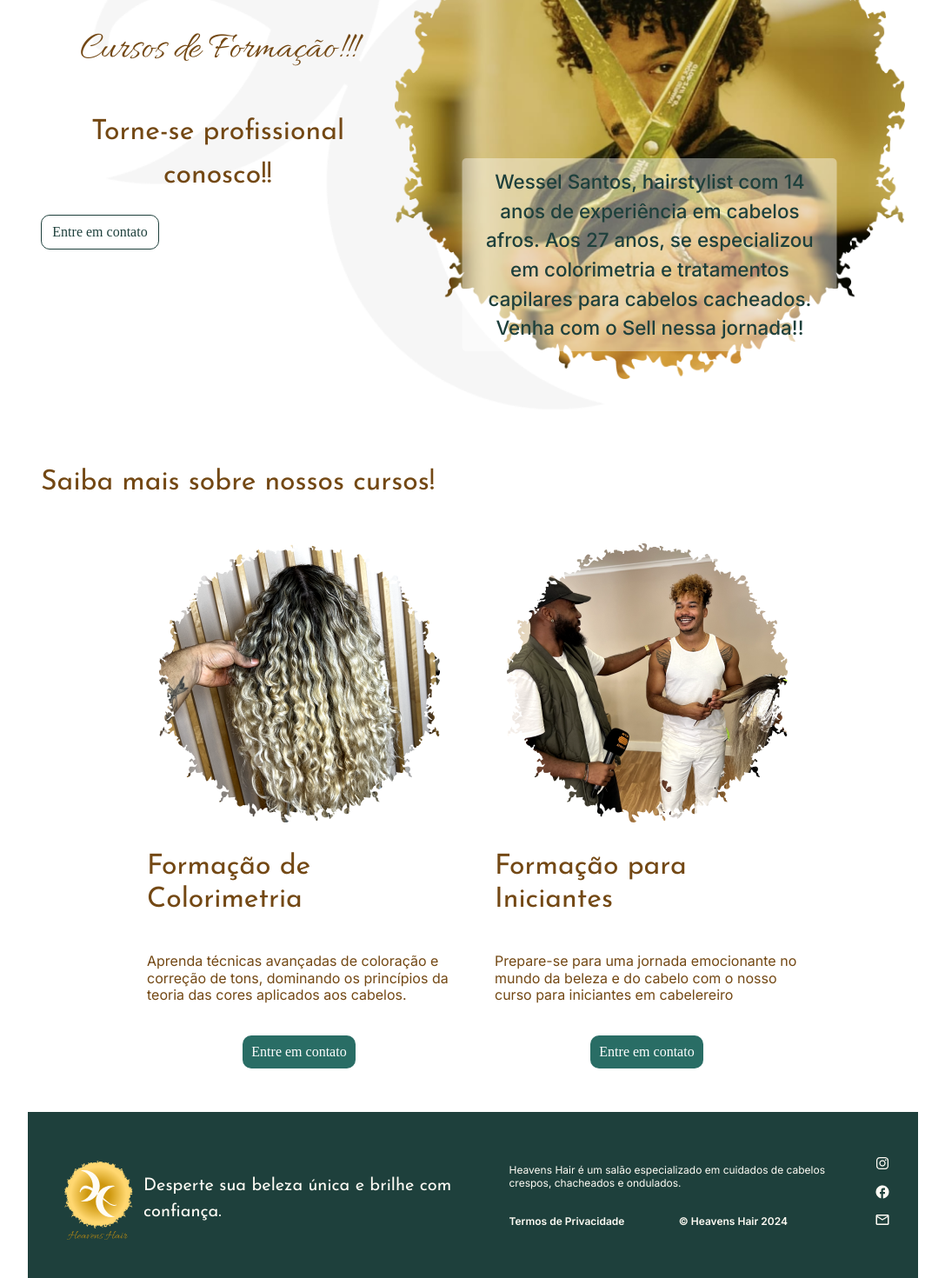
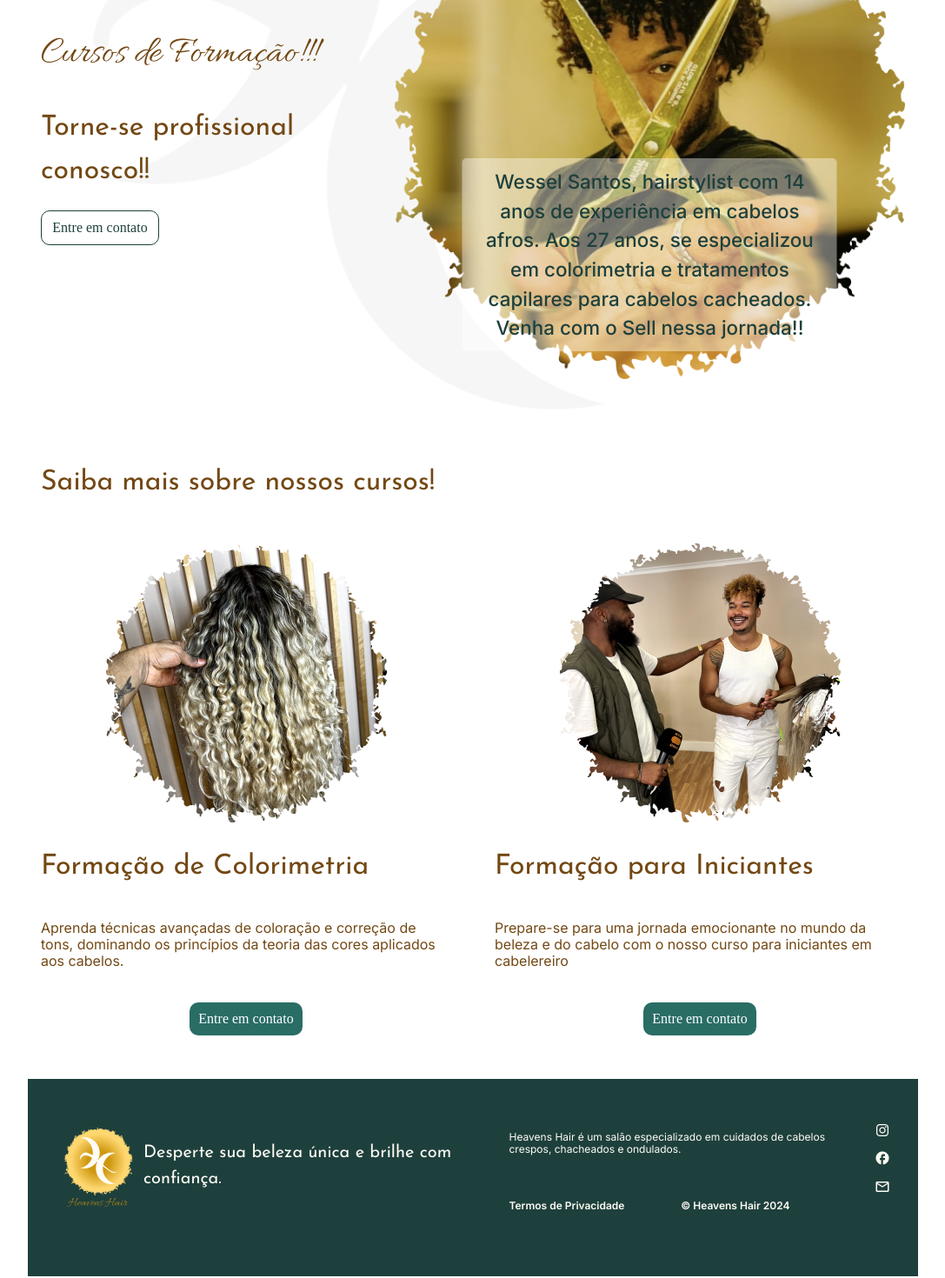
Before and after one commit to dev-erickydias/heavenshair.web, a Next.js app: page /cursos in a window 1280 px wide. Shown: the part 320-1790 px from the top of the page at 87% size, without its empty margins (96-1183 px from the left). Built offline with nearby package versions, Linux system fonts and the light colour scheme.

Commit message:
fex bugs responsive

```diff
--- a/src/app/layout.js
+++ b/src/app/layout.js
@@ -24,11 +24,14 @@ export default function RootLayout({ children }) {
         <meta name="keywords" content="Next.js, CSS, React.js, AfroHair, Hair, Lisboa, Portugal" />
         <meta name="author" content="Ericky Dias" />
       </head>
-      <body className="page">
+      <body>
+      <PopupMenu />
+        <div className="page">
         <NavMenu />
-        <PopupMenu />
+
         {children}
         <Footer/>
+        </div>
         </body>
     </html>
   );
--- a/src/components/cursos/cursos.css
+++ b/src/components/cursos/cursos.css
@@ -107,3 +107,46 @@
       margin: 37px 0 0;
   }
 }
+@media (min-width: 1024px) {
+  .cursos {
+    margin: 100px 0 50px;
+  }
+
+  .cursos__title {
+    width: 454px;
+    font-size: 32px;
+    text-align: left;
+    margin: 0 0 50px;
+  }
+
+  .cursos__container {
+    flex-direction: row;
+    justify-content: center;
+    gap: 50px;
+    max-width: 1200px;
+    margin: 0 auto;
+  }
+
+  .curso {
+    max-width: 500px;
+    padding: 0;
+  }
+
+  .curso_title {
+    width: 100%;
+    font-size: 32px;
+    text-align: left;
+  }
+
+  .curso_decription {
+    width: 100%;
+    font-size: 16px;
+    text-align: left;
+  }
+
+  .curso_btn {
+    width: 100%;
+    max-width: 350px;
+    margin: 37px 0 0;
+  }
+}
--- a/src/components/footer/footer.css
+++ b/src/components/footer/footer.css
@@ -47,7 +47,12 @@
   color: #fffcf5;
   margin-bottom: 10px;
 }
-
+.footer__copy{
+  display: flex;
+  flex-direction: column;
+  margin: 20px 0 0;
+  gap: 5px;
+}
 .footer__section_copy {
   font-family: Inter;
   font-size: 12px;
@@ -120,7 +125,8 @@
     font-size: 20px;
   }
   .footer__copy{
-    display: flex;
+    flex-direction: row;
     width: 100%;
+
   }
 }
--- a/src/components/header/navMenuItem/NavMenuItem.jsx
+++ b/src/components/header/navMenuItem/NavMenuItem.jsx
@@ -1,9 +1,9 @@
 import "./navMenuItem.css"
 import Link from "next/link";
 
-export default function NavMenuItem({ href, children, className }) {
+export default function NavMenuItem({ href, children, className, onClick }) {
     return (
-        <li className={className}>
+        <li onClick={onClick} className={className}>
             <Link href={href}>{children}</Link>
         </li>
     );
--- a/src/components/heroCursos/HeroCursos.jsx
+++ b/src/components/heroCursos/HeroCursos.jsx
@@ -1,4 +1,4 @@
-import "../header/hero/hero.css"
+
 import "./heroCursos.css"
 import CustomImage from "../customImage/CustomImage";
 import CustomButton from "../customButton/CustomButton";
@@ -6,15 +6,16 @@ import Link from "next/link";
 
 export default function HeroCursos() {
   return (
-    <section className="header__hero header__hero_cursos">
-    <div className="header__hero__text">
-      <h1 className="header__hero__text__title">Cursos de Formação!!!</h1>
-      <p className="header__hero__text__description">
+    <section className="cursos__hero">
+
+    <div className="cursos__hero__text">
+      <h1 className="cursos__hero__text__title">Cursos de Formação!!!</h1>
+      <p className="cursos__hero__text__description">
       Torne-se profissional conosco!!
       </p>
-      <div className="header__hero__btn">
+      <div className="cursos__hero__btn">
         <Link href="/#contact">
-          <CustomButton className="header__hero__text__button-contato ">
+          <CustomButton className="cursos__hero__text__button-contato ">
           Entre em contato
           </CustomButton>
         </Link>
--- a/src/components/heroCursos/heroCursos.css
+++ b/src/components/heroCursos/heroCursos.css
@@ -1,10 +1,27 @@
-.header__hero_cursos {
+.cursos__hero {
   margin: 50px 0;
   padding: 0 15px;
-}
-.header__hero__text{
   display: flex;
   flex-direction: column;
+  justify-content: center;
+  align-items: center;
+  text-align: center;
+}
+.cursos__hero__text__title {
+  color: #734814;
+  font-family: Allura;
+  font-size: 36px;
+  font-weight: 400;
+  line-height: 45px;
+  margin-bottom: 20px;
+}
+.cursos__hero__text__description {
+  color: #734814;
+  font-family: Josefin Sans;
+  font-size: 24px;
+  font-weight: 400;
+  line-height: 35px;
+  margin-bottom: 30px;
 }
 .curso__contain {
   display: none;
@@ -26,17 +43,38 @@
   border-radius: 5px;
   width: 90%;
   font-family: Inter;
-  font-size: 14px; /* Reduz a fonte no mobile */
+  font-size: 14px;
   font-weight: 400;
-  line-height: 1.5; /* Ajuste da altura da linha para um melhor espaçamento */
-  text-align: center; /* Centraliza o texto no mobile */
+  line-height: 1.5;
+  text-align: center;
   font-weight: 500;
+
 }
-
-/* Estilos para telas maiores que 768px */
+.cursos__hero__btn {
+  display: flex;
+  gap: 15px;
+  justify-content: center;
+}
+.cursos__hero__text__button-contato {
+  background-color: #fff;
+  border: 1px solid #1e403c;
+  color: #1e403c;
+}
+.cursos__hero__text__button,
+.cursos__hero__text__button-contato {
+  width: 136px;
+  height: 40px;
+  padding: 10px;
+  border-radius: 10px;
+  cursor: pointer;
+}
 @media (min-width: 768px) {
+  .cursos__hero {
+    flex-direction: row;
+    text-align: left;
+  }
   .curso__text {
-      font-size: 1.2rem; /* Aumenta a fonte em telas maiores */
+      font-size: 1.2rem;
       width: 80%;
   }
   .curso__contain {
@@ -44,6 +82,19 @@
     position: relative;
     text-align: center;
     max-width: 100%;
+  }
+  .cursos__hero__text__title {
+    font-size: 44px;
+    line-height: 55px;
+    margin-bottom: 10px;
+  }
+  .cursos__hero__text__description {
+    font-size: 32px;
+    line-height: 50px;
+    margin-bottom: 20px;
+  }
+  .cursos__hero__btn {
+    justify-content: flex-start;
   }
 }
 
@@ -61,7 +112,7 @@
     max-width: 100%;
     gap: 30px;
   }
-  .header__hero_cursos{
+  .cursos__hero{
     justify-content: space-between;
   }
 }
--- a/src/components/popupMenu/PopupMenu.jsx
+++ b/src/components/popupMenu/PopupMenu.jsx
@@ -7,25 +7,32 @@ export default function PopupMenu() {
   function closePopup() {
     document.querySelector(".popup").classList.remove("popup_opened");
   }
+  function redirectToSchedule(e) {
+    window.open(
+      "https://pt.zappysoftware.com/m/SELL?&goback=1&lang=pt-PT&t=20231014#pro"
+    );
+  }
   return (
     <div class="popup" id="popup-card-form">
-      <div class="overlay" id="overlay-add"></div>
-      <CustomButton onClick={closePopup}>X</CustomButton>
+      <div onClick={closePopup} class="overlay" id="overlay-add"></div>
+      <div className="popup__container">
+        <CustomButton className="nav__btn_close"  onClick={closePopup}>X</CustomButton>
         <ul className="popup__nav__menu">
-        <NavMenuItem className={"popup__link"} href="/">
+          <NavMenuItem onClick={closePopup} className={"popup__link"} href="/">
             Home
           </NavMenuItem>
-        <NavMenuItem className={"popup__link"} href="#servicos">
+          <NavMenuItem onClick={closePopup} className={"popup__link"} href="#servicos">
             Serviços
           </NavMenuItem>
-        <NavMenuItem className={"popup__link"} href="/cursos">
+          <NavMenuItem onClick={closePopup} className={"popup__link"} href="/cursos">
             Cursos
           </NavMenuItem>
-        <NavMenuItem className={"popup__link"} href="#contact">
+          <NavMenuItem onClick={closePopup} className={"popup__link"} href="#contact">
             contactos
           </NavMenuItem>
         </ul>
-      <CustomButton className="nav__btn">Agende Aqui</CustomButton>
+        <CustomButton onClick={redirectToSchedule} className="popup__btn">Agende Aqui</CustomButton>
+      </div>
     </div>
   );
 }
--- a/src/components/popupMenu/popupMenu.css
+++ b/src/components/popupMenu/popupMenu.css
@@ -2,6 +2,8 @@
   display: flex;
   flex-direction: column;
   position: fixed;
+  width: 100vw;
+  height: 100vh;
   top: 0;
   right: 5px;
   opacity: 0;
@@ -10,6 +12,16 @@
   visibility: hidden;
   transition: visibility 0.1s, opacity 0.5s linear;
 }
+.popup__container {
+  margin: 100px auto;
+  width: 277px;
+  height: 300px;
+  border-radius: 10px;
+  background: #1e403c;
+  display: flex;
+  flex-direction: column;
+  align-items: center;
+}
 .popup_opened {
   opacity: 1;
   z-index: 999;
@@ -17,28 +29,51 @@
 }
 .overlay {
   position: fixed;
-    width: 35vw;
-    height: 35vh;
+  width: 100vw;
+  height: 100vh;
   background-color: rgba(0, 0, 0, 0.5);
   z-index: -2;
 }
 .popup_opened {
-    width: 433px;
-    height: 540px;
-    max-height: 30vh;
-    max-width: 50vw;
 }
-  .menu__hamburger{
+.menu__hamburger {
   background-color: transparent;
 }
-  .popup__nav__menu{
+.popup__nav__menu {
   list-style: none;
   display: flex;
   flex-direction: column;
   gap: 10px;
+  width: 108px;
   padding: 0;
 }
-  .popup__link a{
+.popup__link a {
   text-decoration: none;
   color: #fff;
+  text-align: justify;
 }
+.nav__btn_close {
+  background: transparent;
+  color: #fff;
+  border: none;
+  font-family: "Josefin Sans", sans-serif;
+  font-size: 16px;
+  font-weight: 400;
+  align-self: self-end;
+  line-height: normal;
+  border-image-slice: 1;
+  cursor: pointer;
+  padding: 10px 15px;
+}
+.popup__btn {
+  width: 108.59px;
+  top: 229px;
+  left: 43px;
+  padding: 10px;
+  gap: 7.79px;
+  border-radius: 7.79px;
+  background: transparent;
+  color: #fff;
+  border: 0.78px;
+  border: 0.78px solid #fffcf5;
+}
--- a/src/components/servicos/servicos.css
+++ b/src/components/servicos/servicos.css
@@ -29,7 +29,7 @@
 
 .servico__item {
   background: #1d3e3b;
-  width: 310px !important;
+  width: 100px !important;
   margin: 0 20px 0 0!important;
   max-width: 310px !important;
   height: auto !important;
@@ -46,6 +46,7 @@
 
 .servico__item_contain {
   display: flex;
+  flex-direction: column;
   justify-content: space-between;
 }
 
```
Lines whose indentation alone changed are shown as unchanged.
